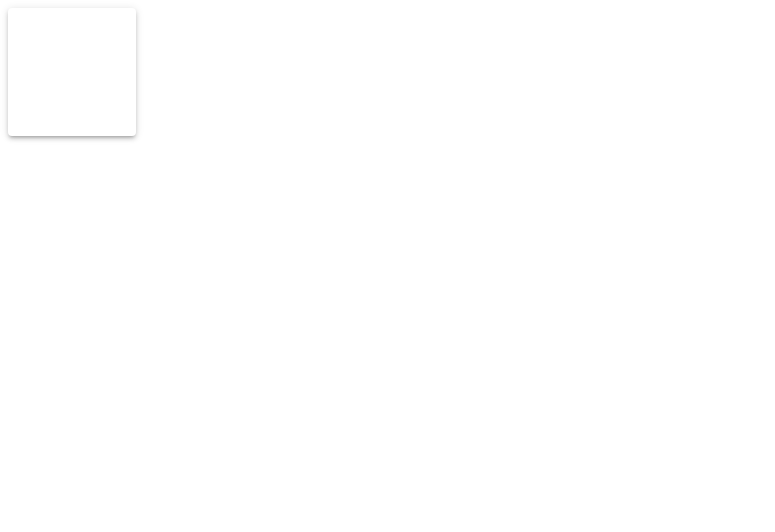
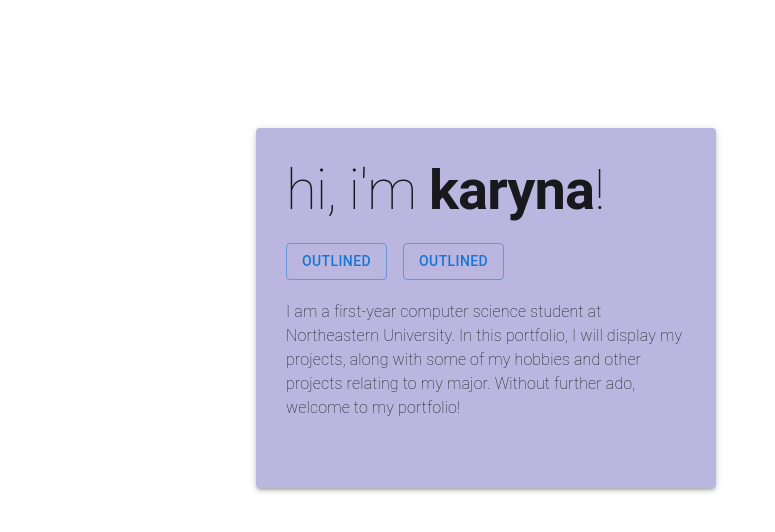
Before and after one commit to karynayen/karyna-portfolio, a React (Create React App) app in the folder portfolio/: page / in a window 1280 px wide. Shown: the top 532 px of the page, without its empty margins (0-775 px from the left). Built offline with nearby package versions, Linux system fonts and the light colour scheme.

Commit message:
new stuff

```diff
--- a/portfolio/package.json
+++ b/portfolio/package.json
@@ -5,6 +5,7 @@
   "dependencies": {
     "@emotion/react": "^11.9.3",
     "@emotion/styled": "^11.9.3",
+    "@mui/icons-material": "^5.8.4",
     "@mui/material": "^5.8.7",
     "@testing-library/jest-dom": "^5.16.4",
     "@testing-library/react": "^13.3.0",
--- a/portfolio/src/App.css
+++ b/portfolio/src/App.css
@@ -1,3 +1,4 @@
+
 /* @media (prefers-reduced-motion: no-preference) {
   .App-logo {
     animation: App-logo-spin infinite 20s linear;
@@ -14,6 +15,7 @@
   }
 } */
 
+
 .intro {
   width: 100px;
   height: 100px;
--- a/portfolio/src/App.js
+++ b/portfolio/src/App.js
@@ -1,25 +1,34 @@
 import './App.css';
-import { Paper, Box } from '@mui/material';
+import { Button, Stack } from '@mui/material';
+import { IntroBox, IntroPaper, IntroHeadingTypography, IntroBodyTypography } from './styles/app.styles.js'
+import {  LinkedInIcon, GitHubIcon } from '@mui/icons-material';
 
 function App() {
   return (
     <>
+      <IntroBox>
+        <IntroPaper elevation={3}>
+          {/* now edit the spacing! */}
+          <IntroHeadingTypography variant="h1">
+            hi, i'm <strong>karyna</strong>!
+          </IntroHeadingTypography>
+          <Stack spacing={2} direction="row">
+            <Button variant="outlined">Outlined</Button>
+            <Button variant="outlined">Outlined</Button>
+          </Stack>
 
-      <Box component="div"
-        sx={{
-          display: 'flex',
-          flexWrap: 'wrap',
-          '& > :not(style)': {
-            m: 1,
-            width: 128,
-            height: 128,
-          },
-        }}
-      >
+          <IntroBodyTypography variant="body1">
+            I am a first-year computer science student at Northeastern University.
+            In this portfolio, I will display my projects,
+            along with some of my hobbies and other projects relating to my major.
+            Without further ado, welcome to my portfolio!
+          </IntroBodyTypography>
+          <svg data-testid="LinkedInIcon"></svg>
+          <svg data-testid="GitHubIcon"></svg>
 
-        <Paper elevation={3} />
-      </Box>
 
+        </IntroPaper>
+      </IntroBox>
     </>
   );
 }
--- /dev/null
+++ b/portfolio/src/styles/app.styles.js
@@ -0,0 +1,33 @@
+import { styled } from '@mui/material/styles'
+import { Box, Paper, Typography } from '@mui/material';
+
+
+// how to fit phones
+const IntroBox = styled(Box)({
+    width: '100%',
+    height: '100%',
+})
+
+const IntroPaper = styled(Paper)(({ elevation }) =>({
+    width: 400,
+    height: 300,
+    backgroundColor: '#BBB6DF',
+    padding: 30,
+    margin: '10% 0 0 20%',
+
+}))
+
+const IntroHeadingTypography = styled(Typography)(({ variant }) =>({
+    m: 1,
+    fontWeight: 10,
+    fontSize: '3.5em',
+    marginBottom: 20,
+}))
+
+const IntroBodyTypography = styled(Typography)(({ variant }) =>({
+    marginTop: 20,
+    m: 1,
+    fontWeight: 10,
+    fontSize: '1em',
+}))
+export { IntroBox, IntroPaper, IntroHeadingTypography, IntroBodyTypography }
```
Also changed, not shown: 1 other file (tests, documents, lock files or other folders).
